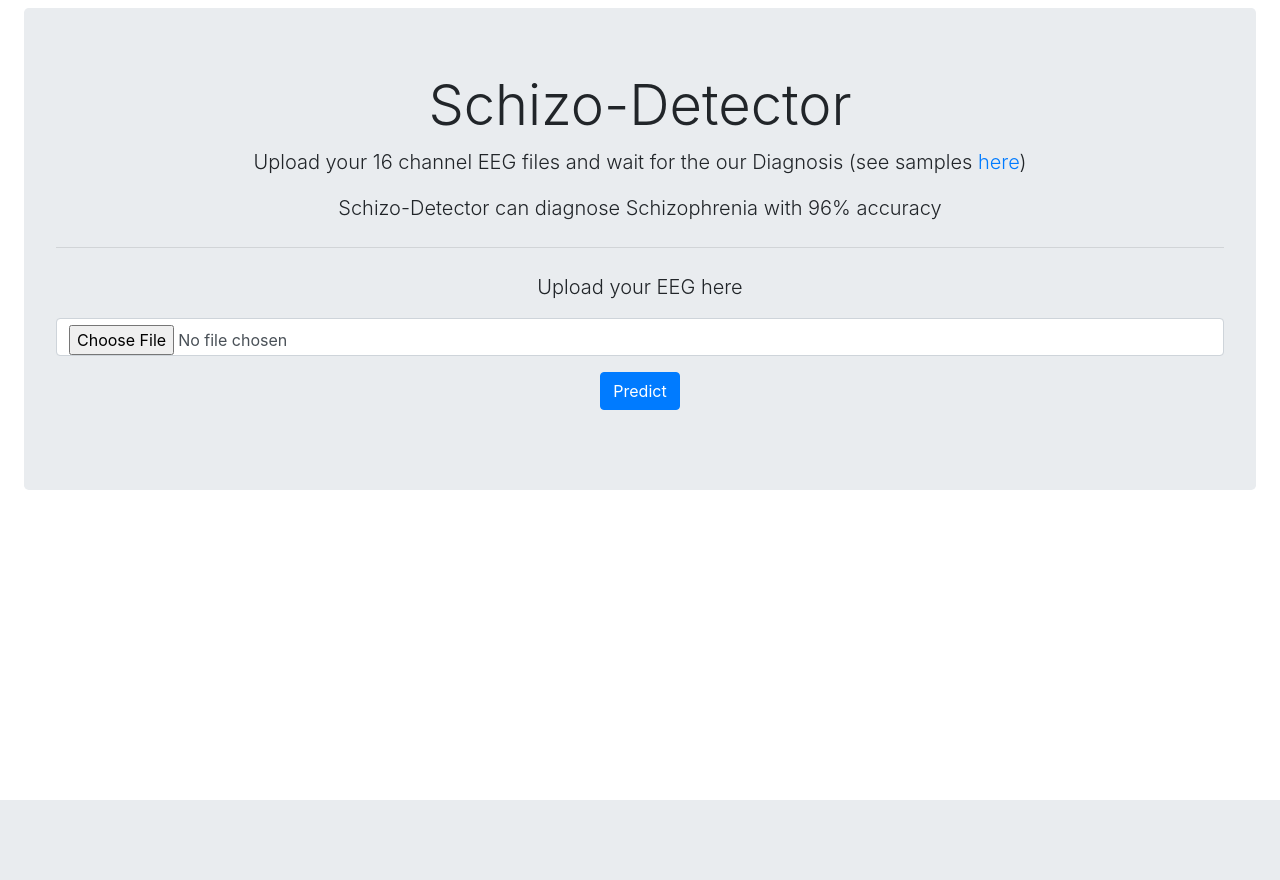
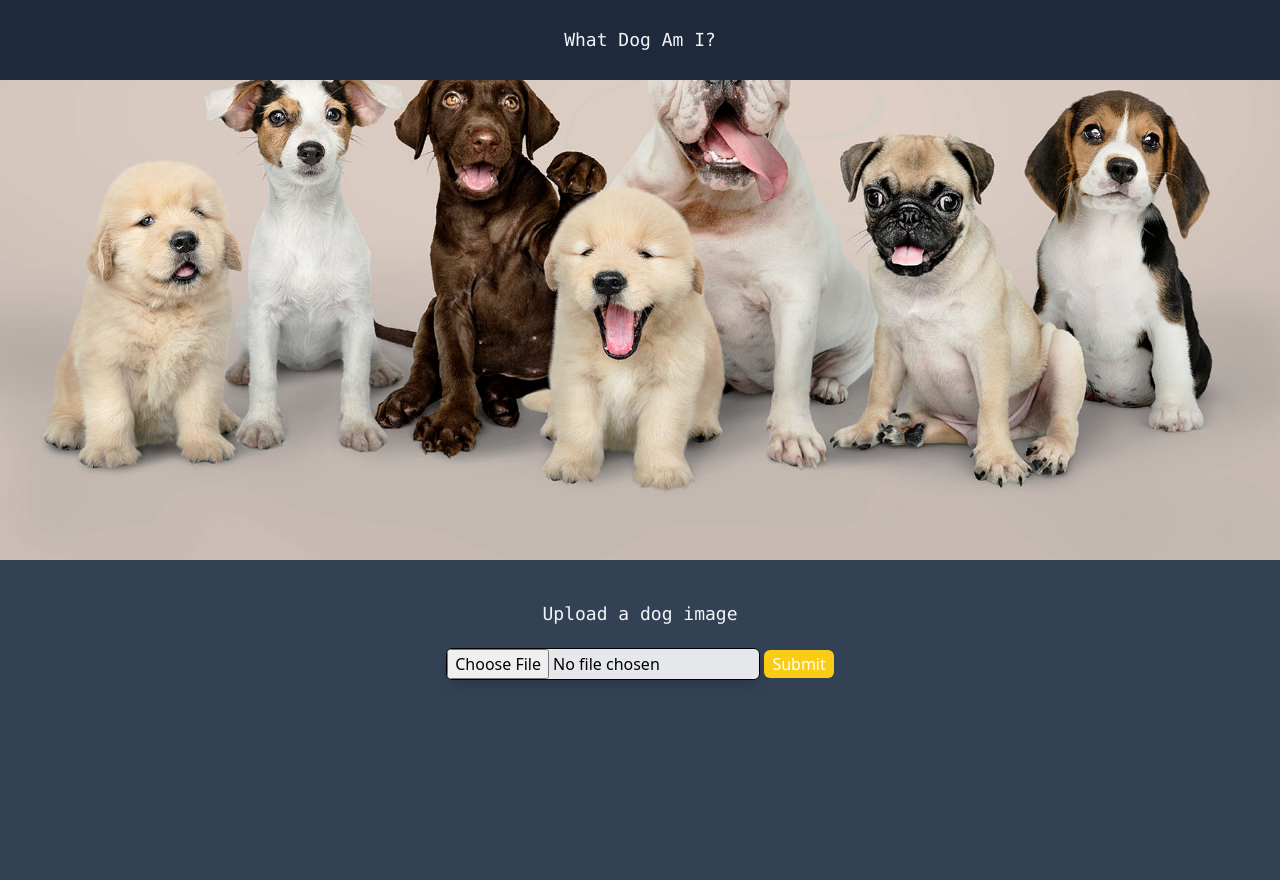
Before and after one commit to mehrshad-sdtn/Schizo-Detector, a Flask app: template templates/index.html in a window 1280 px wide. Before the commit the page ends 800 px from the top, so only its background shows below. Run offline with Flask 2, Linux system fonts and the light colour scheme; the template is opened without the code that fills it, so the values that code supplies are empty; some libraries are stand-ins or nearby versions.

Commit message:
whatdogami

```diff
--- a/app.py
+++ b/app.py
@@ -1,80 +1,43 @@
 from flask import Flask, render_template, request
-from tensorflow import keras
-import tensorflow as tf
-import eeg_processing as eegp
-import image_utils
 import os
 import numpy as np
-
-import matplotlib
-matplotlib.use('Agg')
-import matplotlib.pyplot as plt
+import classifier as clf
+import sys
+import logging
+import PIL
 
 app = Flask(__name__)
+app.logger.addHandler(logging.StreamHandler(sys.stdout))
+app.logger.setLevel(logging.ERROR)
 
-model = model = keras.models.load_model('simple_model_final.h5')
+app.config['UPLOAD_FOLDER'] =os.path.join('static', 'images')
 
-def clear_directory(dir_path):
-    files = os.listdir(dir_path)
-    for f in files:
-        os.remove(os.path.join(dir_path, f))
+def build_and_save_image(image):
+    data = image.read()
+    file_path = os.path.join(app.config['UPLOAD_FOLDER'], image.filename)
+    with open(file_path, 'wb') as file:
+        file.write(data)
+
+def clean_image_dir():
+    for im in os.listdir(app.config['UPLOAD_FOLDER']):
+        os.remove(os.path.join(app.config['UPLOAD_FOLDER'], im))
 
 
-def diagnose(zeros, ones):
-    percent_sch = round((ones/12)*100, 1)
-    print(percent_sch)
-    if percent_sch > 60 and percent_sch < 90:
-        return f"You are at a very high ({percent_sch}%) risk of having Schizophrenia, please consult a professional for furthur diagnosis and assistance as soon as possible"
+@app.route("/")
+def hello():
+    return render_template("index.html")
 
-    elif percent_sch > 90:
-        return f"You are diagnosed with Schizophrenia (with {percent_sch}% confidence), please seek a professional's help for your treatment options as soon as possible"
+@app.route("/sub", methods = ['POST'])
+def submit():
+    predictions = []
+    clean_image_dir()
+    if request.method == "POST":
+        image = request.files["file"]
+        build_and_save_image(image)
+        im_path = os.path.join(app.config['UPLOAD_FOLDER'], image.filename)
+        pred = clf.get_image_prediction(im_path)
 
-    elif percent_sch < 60 and percent_sch > 40:
-        return f"You are at a the ({percent_sch}%) risk of having Schizophrenia, please consult a professional for furthur diagnosis and assistance"
-
-    elif percent_sch < 40 and percent_sch > 10:
-        return f"You probably do not have Schizophrenia, But still have a {percent_sch}% risk, please also consult a professional"
-
-    else:
-        return f"You are healthy ({percent_sch}% chance of having Schizophrenia)"
-
-
-
-@app.route('/', methods=['GET'])
-def hello_world():
-    clear_directory('EEG')
-    clear_directory('images')
-    return render_template('index.html')
-
-
-@app.route('/diagnosis', methods=['POST'])
-def predict():
-    eegfile=request.files['eegfile']
-    eegpath = os.path.join("EEG", eegfile.filename)
-    eegfile.save(eegpath)
-    eegp.process_eeg_data()
-    X = image_utils.image_arrays_from_directory('images')
-    y_preds = model.predict(X)
-    predictions = np.argmax(y_preds, axis=-1)
-    unique, counts = np.unique(predictions, return_counts=True)
-    dictionary = dict(zip(unique, counts))
-
-    zeros, ones = 0, 0
-    if 0 in dictionary:
-        zeros = dictionary[0]
-    else:
-        zeros = 0
-
-    if 1 in dictionary:
-        ones = dictionary[1]
-    else:
-        ones = 0
-
-    print(zeros, ones)
-    diagnosis = diagnose(zeros, ones)
-    print(diagnosis)
-    return render_template('sub.html', text=diagnosis)
-
+        return render_template('sub.html', name = pred, image=im_path)
 
 if __name__ == '__main__':
     app.run()
--- a/eeg_processing.py
+++ /dev/null
@@ -1,108 +0,0 @@
-import os
-import math
-import random
-import numpy as np
-from matplotlib import gridspec
-
-import matplotlib
-matplotlib.use('Agg')
-import matplotlib.pyplot as plt
-
-recording_len = 7680
-freq = 128
-total_time = recording_len // freq
-
-def read_data(path):
-  case_path = path
-  subjects_list = []
-  for filename in os.listdir(case_path):
-    with open(os.path.join(case_path, filename), 'r') as f:
-      lines = f.readlines()
-      subjects_list.append(lines)
-  return subjects_list
-
-# -----------------------------------------
-def convert_to_numbers(sub_list):
-  new_list = []
-  for sub in sub_list:
-    new_list.append([float(value) for value in sub])
-  return new_list
-
-# -----------------------------------------
-def list_segments(lst, segments=16):
-  arr = np.array(lst)
-  return np.array_split(np.array(arr), segments)
-
-
-# --------------------------------------------
-def divide_to_channels(subjects_list, segments=16):
-  return [list_segments(subject, segments) for subject in subjects_list]
-
-
-# ----------------------------------------------
-def log_data_shapes(data):
-  return {
-    (len(data), len(data[0]), data[0][0].shape)}
-
-# --------------------------------------------------
-def divide_time_segments(subject_list, time_window=5):
-  n_segments = total_time // time_window
-  return [np.split(channel, n_segments) for channel in subject_list]
-
-
-# -----------------------------------------------
-def create_spectrogram_data(subject_list):
-  new_subject_list = []
-  for subject in subject_list:
-    specs = []
-    segment_channels = divide_time_segments(subject)
-    array_of_arrays = np.array([np.array(channel) for channel in segment_channels])
-    for i in range(0, array_of_arrays.shape[1]):
-      spec_data = np.squeeze(array_of_arrays[:, i, :].reshape((1, -1)))
-      specs.append(spec_data)
-    new_subject_list.append(specs)
-  return new_subject_list
-
-
-###############################################################################
-channels_16 = ['F7', 'F3', 'F4', 'F8', 'T3', 'C3', 'Cz', 'C4',
-               'T4', 'T5', 'P3', 'Pz', 'P4', 'T6', 'O1', 'O2']
-
-
-def create_spectrogram(data, fs, impath= '', save=False):
-  plt.specgram(data, Fs=fs, NFFT=1024)
-  if save:
-    plt.axis('off')
-    plt.savefig(impath, dpi=300, pad_inches=0.0, transparent=True, bbox_inches='tight')
-  else: plt.show()
-
-
-
-def generate_images_for_subject(path, subject_data, sub_index):
-  for i, segment in enumerate(subject_data):
-    filename = f'sub{sub_index}-seg{i}'
-    print('generated: ', filename)
-    create_spectrogram(segment, fs=freq, impath=os.path.join(path, filename), save=True)
-
-
-
-def generate_images(data, path, start=0):
-  for i in range(start, len(data)):
-    generate_images_for_subject(path, data[i], i)
-
-
-#################################| main |#####################################
-
-def process_eeg_data():
-    """
-    This function reads the uploaded EEG from directory and
-    creates corresponding spectrogram images of 5 second segments
-
-    """
-    print(f'the recording is {total_time} seconds long and has total {recording_len} values')
-
-
-    raw_data = convert_to_numbers(read_data('./EEG'))
-    by_channels = divide_to_channels(raw_data)
-    spec_data = create_spectrogram_data(by_channels)
-    generate_images(spec_data, './images')
--- a/requirements.txt
+++ b/requirements.txt
@@ -26,7 +26,6 @@ MarkupSafe==2.1.1
 numpy==1.23.4
 oauthlib==3.2.2
 opt-einsum==3.3.0
-opencv-python==4.6.0.66
 packaging==21.3
 Pillow==9.2.0
 protobuf==3.19.6
@@ -49,5 +48,3 @@ urllib3==1.26.12
 Werkzeug==2.2.2
 wrapt==1.14.1
 zipp==3.9.0
-matplotlib==3.4.3
-matplotlib-inline==0.1.3
--- a/templates/index.html
+++ b/templates/index.html
@@ -1,40 +1,33 @@
 <!DOCTYPE html>
 <html lang="en">
 <head>
-    <link rel="stylesheet" href="https://cdn.jsdelivr.net/npm/bootstrap@4.3.1/dist/css/bootstrap.min.css" integrity="sha384-ggOyR0iXCbMQv3Xipma34MD+dH/1fQ784/j6cY/iJTQUOhcWr7x9JvoRxT2MZw1T" crossorigin="anonymous">
     <meta charset="UTF-8">
     <meta http-equiv="X-UA-Compatible" content="IE=edge">
     <meta name="viewport" content="width=device-width, initial-scale=1.0">
-    <title>SchizoDetector</title>
-    <script src="https://cdn.jsdelivr.net/npm/bootstrap@5.3.0-alpha1/dist/js/bootstrap.bundle.min.js" integrity="sha384-w76AqPfDkMBDXo30jS1Sgez6pr3x5MlQ1ZAGC+nuZB+EYdgRZgiwxhTBTkF7CXvN" crossorigin="anonymous"></script>
+    <link href="https://cdnjs.cloudflare.com/ajax/libs/animate.css/3.7.0/animate.min.css" rel="stylesheet">
+	<script src="https://cdn.tailwindcss.com"></script>
+
+    <title>Dog Classifier</title>
 </head>
 <body>
-    <!--<div class="p-4 jumbotron border">
-        <h2 class="text-center text-dark"> Insert your EEG </h2>
-        <br>
+    <div class="flex flex-row w-full h-20 bg-slate-800 text-gray-100 justify-center font-medium items-center font-mono text-lg"> What Dog Am I?</div>
+    <div class="flex flex-col h-screen font-sans bg-slate-700">
+        <div class="w-full m-0 p-0 bg-cover bg-bottom" style="background-image:url('static/header.jpg'); height: 100vh; max-height:480px; ">
+			<div class="container max-w-4xl mx-auto pt-16 md:pt-56 text-center break-normal" >
+				<!--Title-->
+					<p class="text-white font-light text-3xl md:text-5xl">
 
-
-    </div>-->
-
-    <div class="jumbotron mx-4 my-2">
-        <h2 class="display-4 text-center">Schizo-Detector</h2>
-        <p class="lead text-center">Upload your 16 channel EEG files and wait for the our Diagnosis (see samples <a href="#">here</a>)</p>
-        <p class="lead text-center font-weight-light">Schizo-Detector can diagnose Schizophrenia with 96% accuracy</p>
-        <hr class="my-4">
-
-        <p class="lead text-center">
-            Upload your EEG here
-        </p>
-        <form class="pt-8 text-center" action="/diagnosis" method="post" enctype="multipart/form-data">
-            <div class="form-group">
-              <input class="form-control" type="file" name="eegfile">
-              <input class="btn btn-primary mt-3" type="submit" value="Predict">
-            </div>
-        </form>
-
-      </div>
-
-
+					</p>
+			</div>
+		</div>
+        <div class="mt-10 flex flex-col items-center justify-center">
+            <p class="text-gray-100 font-light text-lg  font-mono">Upload a dog image</p>
+            <form action="/sub" method="POST" enctype="multipart/form-data" >
+                <input type="file" name="file" class="my-5 rounded-md border shadow-inner shadow-lg border-black bg-gray-200 font-light">
+                <input type="submit" class="bg-yellow-400 rounded-md text-base text-white px-2 py-0.5 hover:bg-gray-100 hover:text-yellow-500 hover:border-yellow-500 border-gray-100">
+            </form>
+        </div>
+    </div>
 
 
 
```
Also changed, not shown: classifier.py (added, +23 -0 lines), image_utils.py (deleted, +0 -20 lines), templates/sub.html (+36 -18 lines), README.md (added), images/Xception.png (added), images/sub0-seg0.png (deleted), static/header.jpg (added), static/images/shiba.jfif (added), 5 other files.
